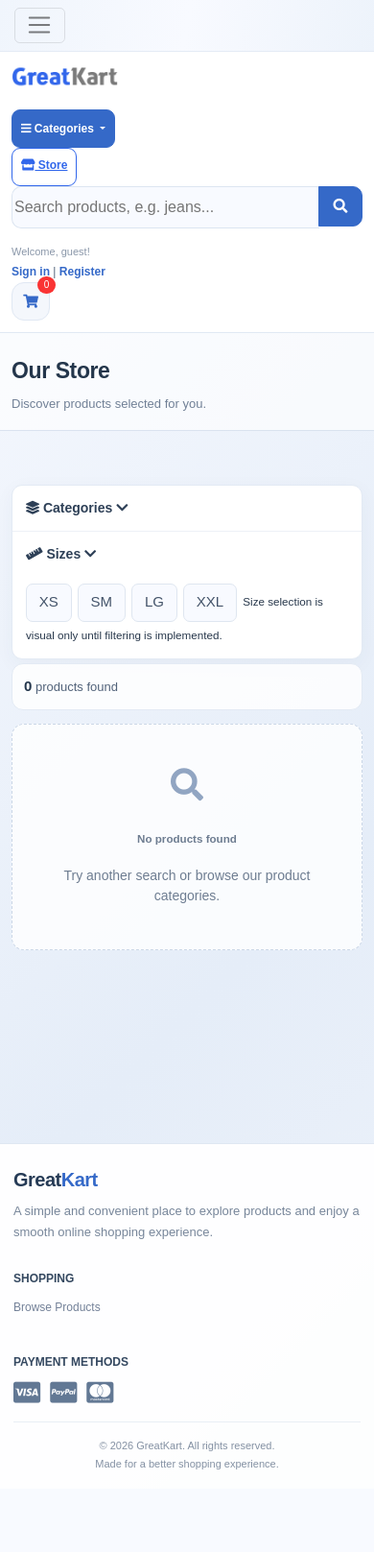
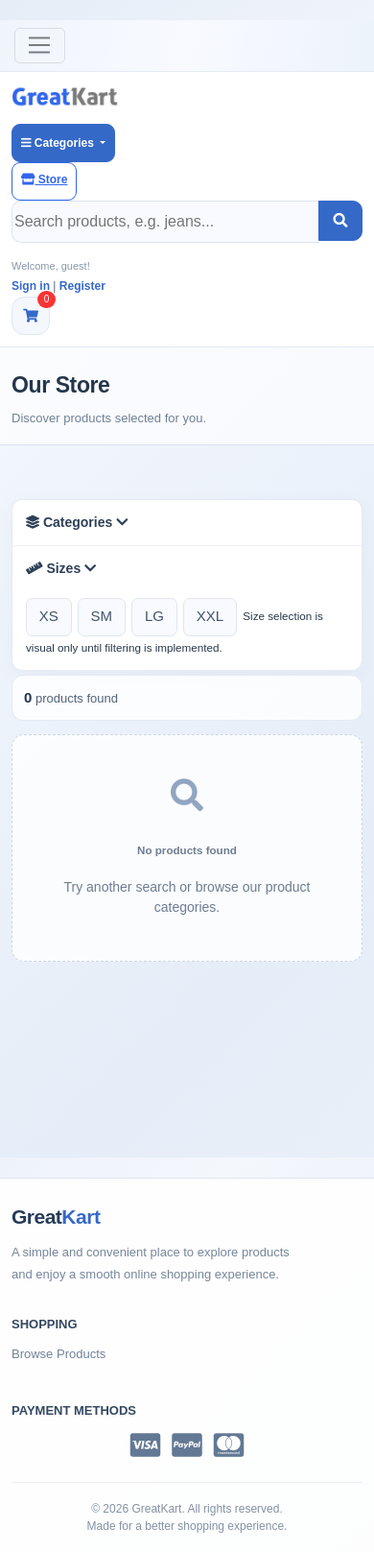
Before and after one commit to shabbarcyclewala47-blip/GreatKart-Ecommerce, a Django app: page / in a window 390 px wide. Shown: the whole page at 96% size. Before the commit the page ends 1531 px from the top, so only its background shows below. Run offline with Django 5.2, Linux system fonts and the light colour scheme; data that the repository does not hold is empty; some libraries are stand-ins or nearby versions; some web fonts are replaced.

Commit message:
Restore responsive GreatKart layout

```diff
--- a/templates/includes/footer.html
+++ b/templates/includes/footer.html
@@ -74,107 +74,22 @@
         transform: translateY(-3px);
     }
 
-
-/* Mobile-only footer improvements */
     @media (max-width: 767px) {
-
         .professional-footer {
-        padding-top: 22px;
+            padding-top: 24px;
         }
 
-    .professional-footer > .container {
-        padding-left: 14px;
-        padding-right: 14px;
-    }
-
-    /* Brand section */
-    .professional-footer .footer-column:first-child {
-        flex: 0 0 100%;
-        max-width: 100%;
+        .professional-footer .footer-column {
             margin-bottom: 22px;
         }
 
-    .professional-footer .footer-brand {
-        font-size: 20px;
-    }
-
-    .professional-footer .footer-description {
-        max-width: 100%;
-        margin-top: 7px;
-        font-size: 13px;
-        line-height: 1.7;
-    }
-
-    /* Shopping and payment sections */
-    .professional-footer .footer-column:nth-child(2),
-    .professional-footer .footer-column:nth-child(3) {
-        flex: 0 0 50%;
-        max-width: 50%;
-        margin-bottom: 18px;
-    }
-
-    .professional-footer .footer-heading {
-        margin-bottom: 10px;
-        font-size: 12px;
-        line-height: 1.5;
-    }
-
-    .professional-footer .footer-link {
-        font-size: 12px;
-        line-height: 1.6;
+        .professional-footer .footer-bottom {
+            text-align: center;
         }
 
         .professional-footer .payment-icons {
-        justify-content: flex-start;
-        flex-wrap: wrap;
-        gap: 10px;
-        margin-top: 4px;
-    }
-
-    .professional-footer .payment-icons i {
-        font-size: 25px;
-    }
-
-    /* Copyright section */
-    .professional-footer .footer-bottom {
-        margin-top: 4px;
-        padding: 15px 0;
-        text-align: center;
-        font-size: 11px;
-        line-height: 1.8;
-    }
-
-    .professional-footer .footer-bottom .row > div {
-        flex: 0 0 100%;
-        max-width: 100%;
-        text-align: center;
-    }
-}
-
-/* Extra-small phones */
-@media (max-width: 380px) {
-
-    .professional-footer > .container {
-        padding-left: 11px;
-        padding-right: 11px;
-    }
-
-    .professional-footer .footer-column:nth-child(2),
-    .professional-footer .footer-column:nth-child(3) {
-        padding-left: 9px;
-        padding-right: 9px;
-    }
-
-    .professional-footer .footer-heading {
-        font-size: 11px;
-    }
-
-    .professional-footer .payment-icons {
-        gap: 8px;
-    }
-
-    .professional-footer .payment-icons i {
-        font-size: 22px;
+            justify-content: center;
+            margin-top: 12px;
         }
     }
 
```
Also changed, not shown: templates/base.html (line endings or trailing spaces), templates/includes/header.html (line endings or trailing spaces), templates/store/store.html (line endings or trailing spaces). Lines whose indentation alone changed are shown as unchanged.
